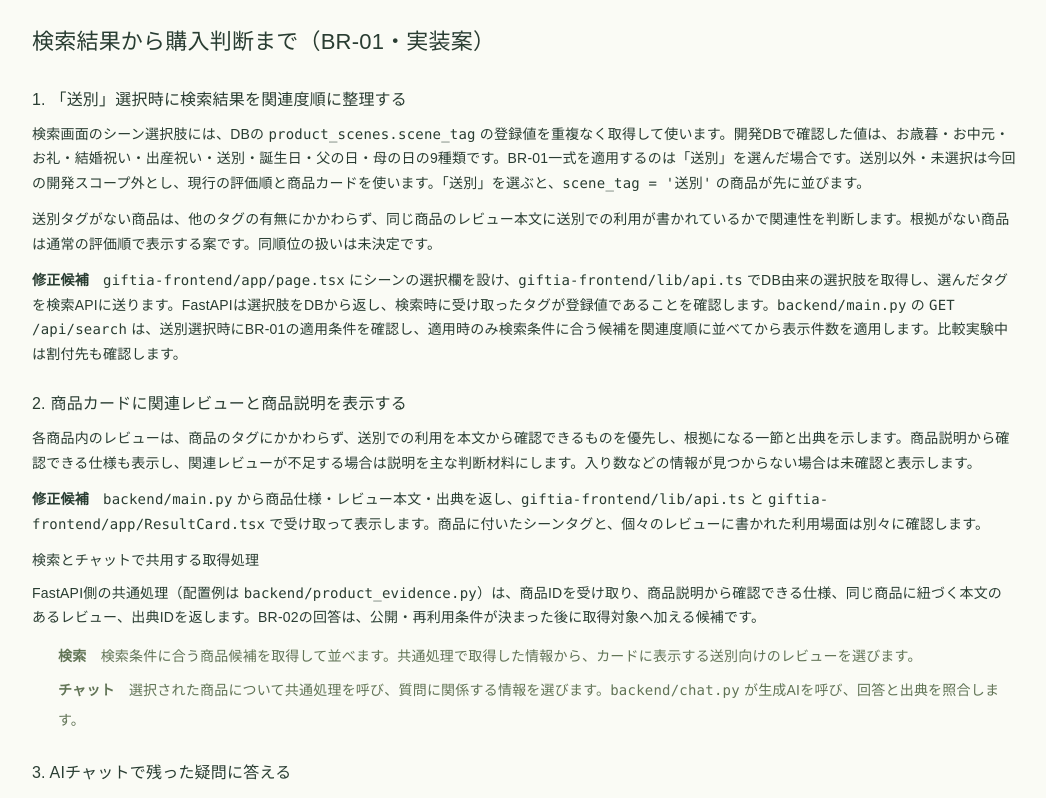
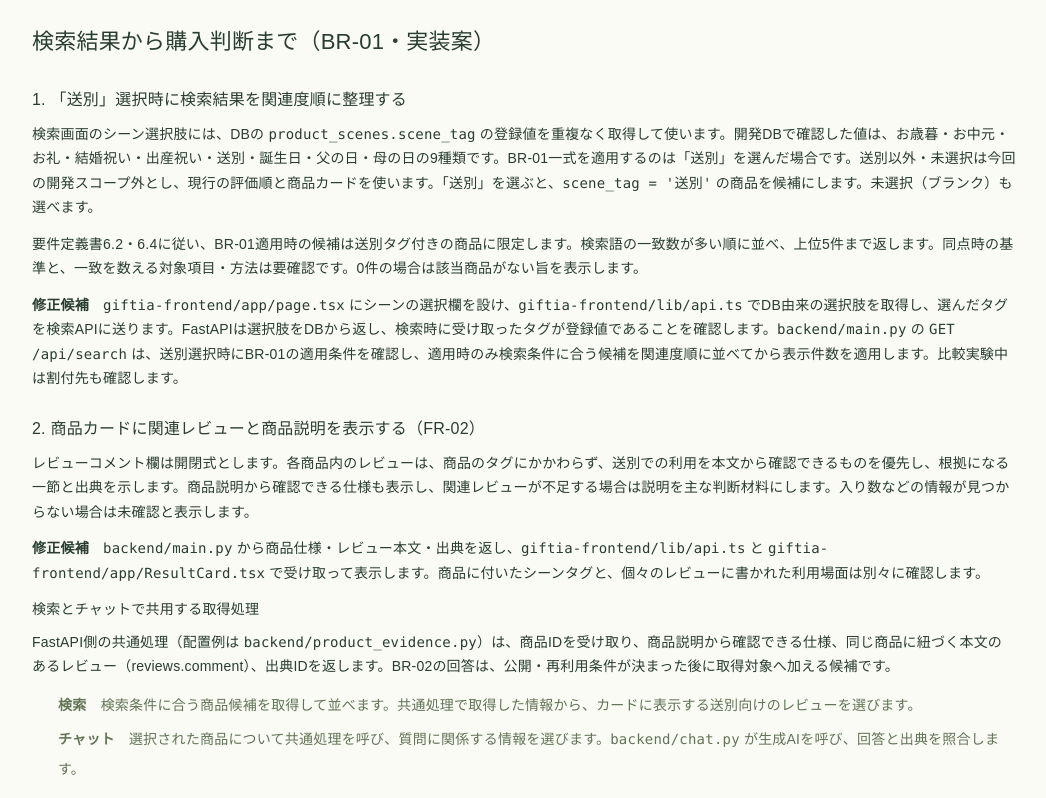
Before and after one commit to nomuryo7159/HCF_teamsite, a Next.js app: page /guide in a window 1280 px wide. Shown: the part 3200-3998 px from the top of the page, without its empty margins (116-1162 px from the left). Built offline with nearby package versions, Linux system fonts and the light colour scheme.

Commit message:
docs: align Giftia guide with updated requirements (#41)

```diff
--- a/app/guide/giftia-chatbot.tsx
+++ b/app/guide/giftia-chatbot.tsx
@@ -15,19 +15,19 @@ export default function GiftiaChatbot() {
     <section id="giftia-br01" aria-labelledby="giftia-br01-title">
       <h2 id="giftia-br01-title">検索結果から購入判断まで（BR-01・実装案）</h2>
       <h3>1. 「送別」選択時に検索結果を関連度順に整理する</h3>
-      <p>検索画面のシーン選択肢には、DBの <code>product_scenes.scene_tag</code> の登録値を重複なく取得して使います。開発DBで確認した値は、お歳暮・お中元・お礼・結婚祝い・出産祝い・送別・誕生日・父の日・母の日の9種類です。BR-01一式を適用するのは「送別」を選んだ場合です。送別以外・未選択は今回の開発スコープ外とし、現行の評価順と商品カードを使います。「送別」を選ぶと、<code>scene_tag = '送別'</code> の商品が先に並びます。</p>
-      <p>送別タグがない商品は、他のタグの有無にかかわらず、同じ商品のレビュー本文に送別での利用が書かれているかで関連性を判断します。根拠がない商品は通常の評価順で表示する案です。同順位の扱いは未決定です。</p>
+      <p>検索画面のシーン選択肢には、DBの <code>product_scenes.scene_tag</code> の登録値を重複なく取得して使います。開発DBで確認した値は、お歳暮・お中元・お礼・結婚祝い・出産祝い・送別・誕生日・父の日・母の日の9種類です。BR-01一式を適用するのは「送別」を選んだ場合です。送別以外・未選択は今回の開発スコープ外とし、現行の評価順と商品カードを使います。「送別」を選ぶと、<code>scene_tag = '送別'</code> の商品を候補にします。未選択（ブランク）も選べます。</p>
+      <p>要件定義書6.2・6.4に従い、BR-01適用時の候補は送別タグ付きの商品に限定します。検索語の一致数が多い順に並べ、上位5件まで返します。同点時の基準と、一致を数える対象項目・方法は要確認です。0件の場合は該当商品がない旨を表示します。</p>
       <p><strong>修正候補</strong>　<code>giftia-frontend/app/page.tsx</code> にシーンの選択欄を設け、<code>giftia-frontend/lib/api.ts</code> でDB由来の選択肢を取得し、選んだタグを検索APIに送ります。FastAPIは選択肢をDBから返し、検索時に受け取ったタグが登録値であることを確認します。<code>backend/main.py</code> の <code>GET /api/search</code> は、送別選択時にBR-01の適用条件を確認し、適用時のみ検索条件に合う候補を関連度順に並べてから表示件数を適用します。比較実験中は割付先も確認します。</p>
-      <h3>2. 商品カードに関連レビューと商品説明を表示する</h3>
-      <p>各商品内のレビューは、商品のタグにかかわらず、送別での利用を本文から確認できるものを優先し、根拠になる一節と出典を示します。商品説明から確認できる仕様も表示し、関連レビューが不足する場合は説明を主な判断材料にします。入り数などの情報が見つからない場合は未確認と表示します。</p>
+      <h3>2. 商品カードに関連レビューと商品説明を表示する（FR-02）</h3>
+      <p>レビューコメント欄は開閉式とします。各商品内のレビューは、商品のタグにかかわらず、送別での利用を本文から確認できるものを優先し、根拠になる一節と出典を示します。商品説明から確認できる仕様も表示し、関連レビューが不足する場合は説明を主な判断材料にします。入り数などの情報が見つからない場合は未確認と表示します。</p>
       <p><strong>修正候補</strong>　<code>backend/main.py</code> から商品仕様・レビュー本文・出典を返し、<code>giftia-frontend/lib/api.ts</code> と <code>giftia-frontend/app/ResultCard.tsx</code> で受け取って表示します。商品に付いたシーンタグと、個々のレビューに書かれた利用場面は別々に確認します。</p>
       <h4 id="giftia-shared-evidence">検索とチャットで共用する取得処理</h4>
-      <p>FastAPI側の共通処理（配置例は <code>backend/product_evidence.py</code>）は、商品IDを受け取り、商品説明から確認できる仕様、同じ商品に紐づく本文のあるレビュー、出典IDを返します。BR-02の回答は、公開・再利用条件が決まった後に取得対象へ加える候補です。</p>
+      <p>FastAPI側の共通処理（配置例は <code>backend/product_evidence.py</code>）は、商品IDを受け取り、商品説明から確認できる仕様、同じ商品に紐づく本文のあるレビュー（reviews.comment）、出典IDを返します。BR-02の回答は、公開・再利用条件が決まった後に取得対象へ加える候補です。</p>
       <ul className="guide-numbered">
         <li><strong>検索</strong>　検索条件に合う商品候補を取得して並べます。共通処理で取得した情報から、カードに表示する送別向けのレビューを選びます。</li>
         <li><strong>チャット</strong>　選択された商品について共通処理を呼び、質問に関係する情報を選びます。<code>backend/chat.py</code> が生成AIを呼び、回答と出典を照合します。</li>
       </ul>
-      <h3 id="giftia-chatbot">3. AIチャットで残った疑問に答える</h3>
+      <h3 id="giftia-chatbot">3. AIチャットで残った疑問に答える（FR-03）</h3>
       <p>BR-01が有効な商品カードから「職場で配りやすい？」「送別品として選ぶ根拠は？」と質問できるようにします。初版は商品1件・1問ずつを対象とし、商品説明と関連レビューから判断材料を示します。</p>
 
       <figure className="giftia-chat-flow">
@@ -68,12 +68,13 @@ export default function GiftiaChatbot() {
         ))}</tbody>
       </table></div>
 
+      <p>要件定義書6.4に沿い、同じ入力で順位が再現されること、否定的なレビューを推薦理由に使わないこと、引用が実在し、最上位や価格に関する断定に裏付けがあることを確認します。ギフトと無関係な質問は相談の範囲に戻します。</p>
       <h3 id="giftia-chatbot-checks">作る順番と確認するケース</h3>
       <ol className="guide-numbered">
         <li>商品IDで根拠を取得し、固定の応答で商品カードからチャットまでつなぎます。商品切替と存在しない商品IDを確認します。</li>
         <li>モデルを接続し、関連レビューあり、レビューなし、説明にも根拠なし、存在しない出典ID、タイムアウトを確認します。二つの観点で結論が分かれる場合や、一文に未確認の仕様を混ぜないことも確認します。</li>
       </ol>
-      <p>採用モデル、レビューの関連度と件数、応答時間・費用の上限、公開時の認証と利用制限、会話の保存は未決定です。初版案は会話履歴をDBに保存せず、検索と別のAPIで動かします。</p>
+      <p>要件定義書7章ではOpenAI APIが挙がっています。具体的なモデル、レビューの関連度と件数、応答時間・費用の上限、公開時の認証と利用制限、会話の保存は未決定です。初版案は会話履歴をDBに保存せず、検索と別のAPIで動かします。</p>
     </section>
   );
 }
--- a/app/guide/giftia-development.tsx
+++ b/app/guide/giftia-development.tsx
@@ -146,7 +146,7 @@ export default function GiftiaDevelopment() {
             </td><td>未決定</td><td>{reason}</td></tr>
           ))}</tbody>
         </table></div>
-        <p>要件定義書の第1章ではBR-01〜03が実装範囲です。第3〜4章にはBR-04を参照する機能が残っており、機能要件ID（FR）と要求ID（BR）の対応は未決定です。</p>
+        <p>Phase1はBR-01〜03です。要件定義書3章に沿い、BR-01はFR-01（シーン選択）・FR-02（レビュー表示）・FR-03（チャット）、BR-02はFR-04（回答フォーム）、BR-03はFR-05（クーポン）に対応します。4.1節のBR-04表記とFR-05の未掲載は要件定義書側で要確認です。</p>
       </section>
 
       <GiftiaChatbot />
--- a/app/guide/giftia.tsx
+++ b/app/guide/giftia.tsx
@@ -35,7 +35,7 @@ export function GiftiaVerification() {
       <h2 id="giftia-verification-title">動作確認と施策の検証</h2>
       <h3>手元で確認するケース（案）</h3>
       <ul className="guide-numbered">
-        <li>送別を選ぶと、送別タグ付きの商品が優先され、各カードでは送別に関連するレビューを先に読める。送別以外に切り替えるか選択を解除すると、既存表示に戻りチャットが閉じる。</li>
+        <li>送別を選ぶと、送別タグ付きの商品だけが候補となり、一致数順で最大5件が表示され、各カードでは送別に関連するレビューを先に読める。送別以外に切り替えるか選択を解除すると、既存表示に戻りチャットが閉じる。</li>
         <li>関連レビューが少ない商品でも商品説明を確認でき、AIの補足と購入者のレビューを見分けられる。</li>
         <li>発行に失敗してもアンケート回答が保存され、クーポン発行だけを再試行できる。同じ回答に5%オフクーポンが重複発行されない。</li>
       </ul>
```
Also changed, not shown: app/guide/giftia-post-purchase.tsx (+5 -5 lines).
